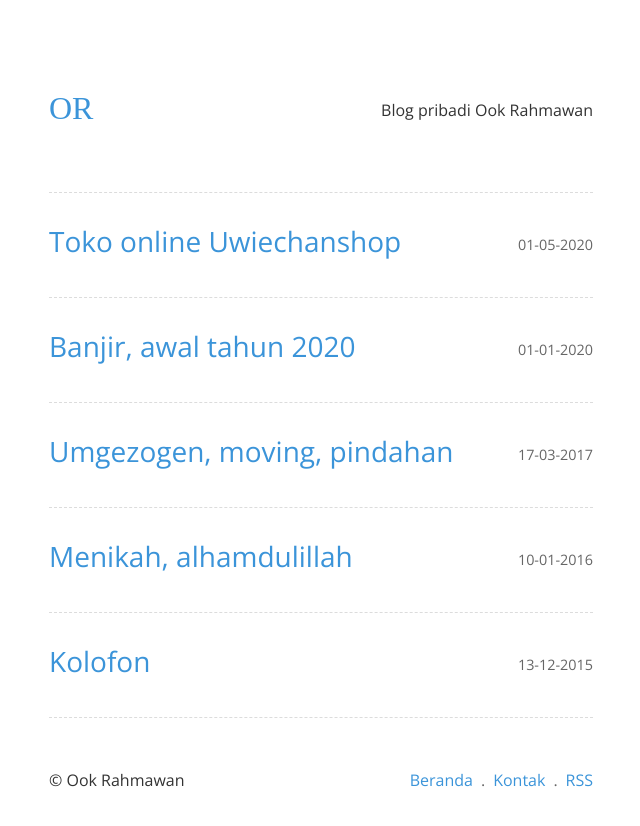
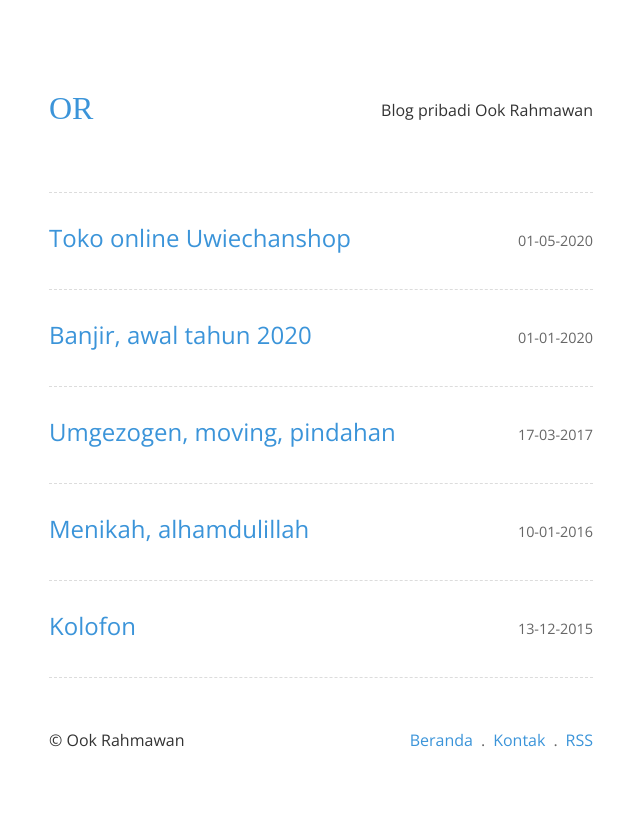
Before and after one commit to krhmwn/krhmwn.github.io, a Jekyll site: the page built from archive.html, in a window 1280 px wide. Shown: the top 826 px of the page, without its empty margins (319-959 px from the left). Built offline with Jekyll 4.4.1, drawn with Linux system fonts in a browser that asks for light colours; some web fonts are replaced.

Commit message:
Update v.1.0.0

```diff
--- a/archive.html
+++ b/archive.html
@@ -6,7 +6,7 @@ title: null
 {% include header.html %}
 {% for post in site.posts %}
 <article class="archive">
-{% include titledate.html %}
+{% include titledatearchive.html %}
 </article>
 {% endfor %}
 {% include footer.html %}
```
